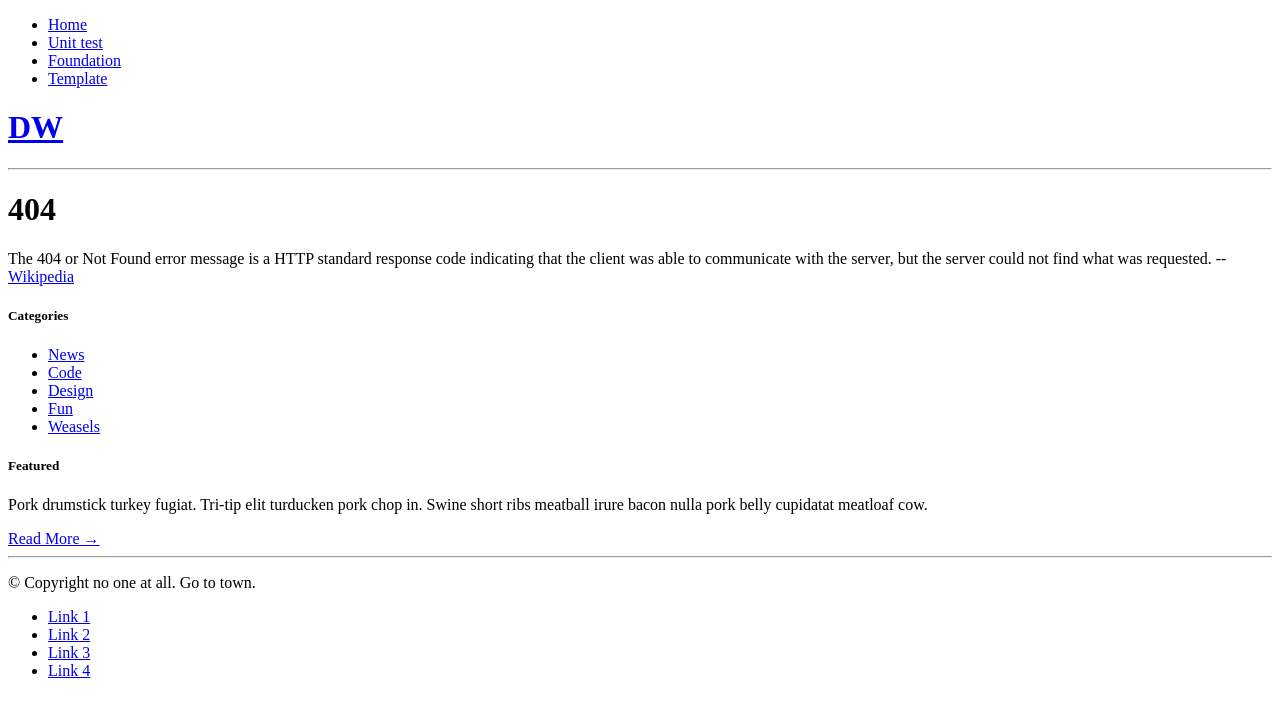
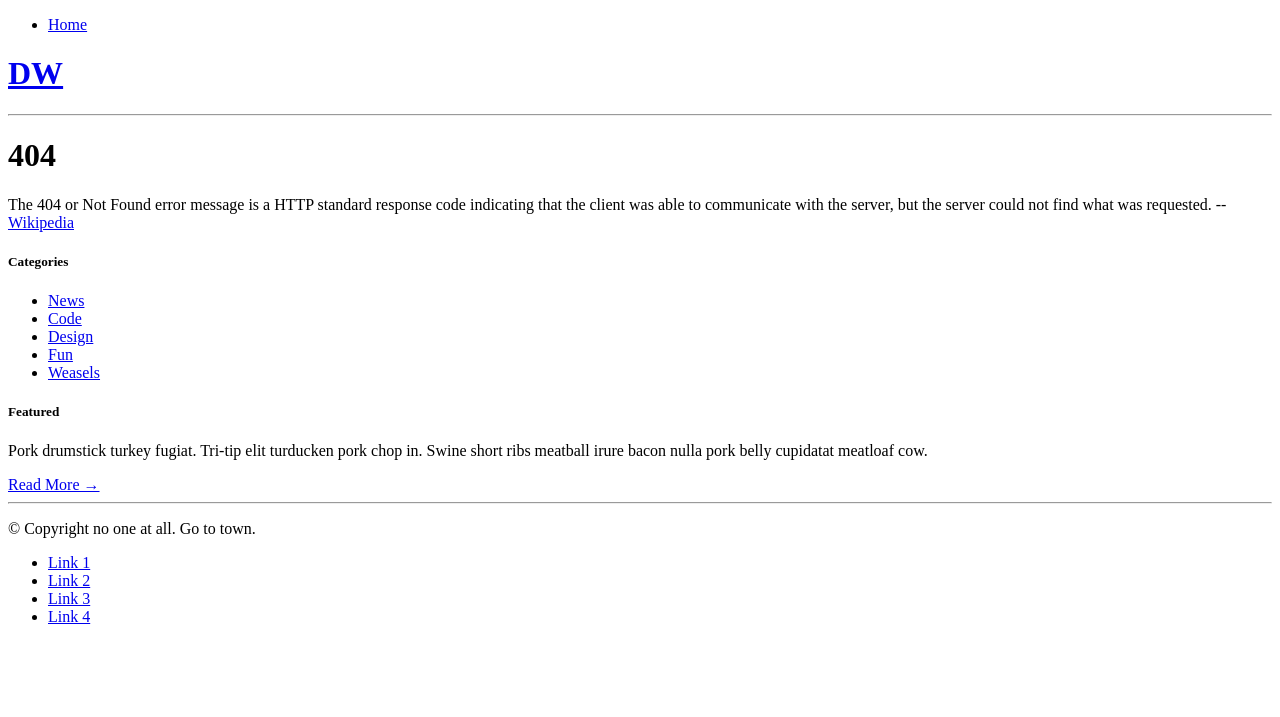
Before and after one commit to wsinned/wsinned.github.io, a Jekyll site: the page built from 404.html, in a window 1280 px wide. Shown: the top 717 px of the page. Built offline with Jekyll 4.4.1, drawn with Linux system fonts in a browser that asks for light colours; nearby versions of some CDN libraries.

Commit message:
Removed dummy nav links.

```diff
--- a/_includes/nav.html
+++ b/_includes/nav.html
@@ -1,4 +1 @@
 <li><a href="{{ site.url }}">Home</a></li>
-<li><a href="page-html-unit-test.html">Unit test</a></li>
-<li><a href="page-foundation-example.html">Foundation</a></li>
-<li><a href="page-template-example.html">Template</a></li>
```
